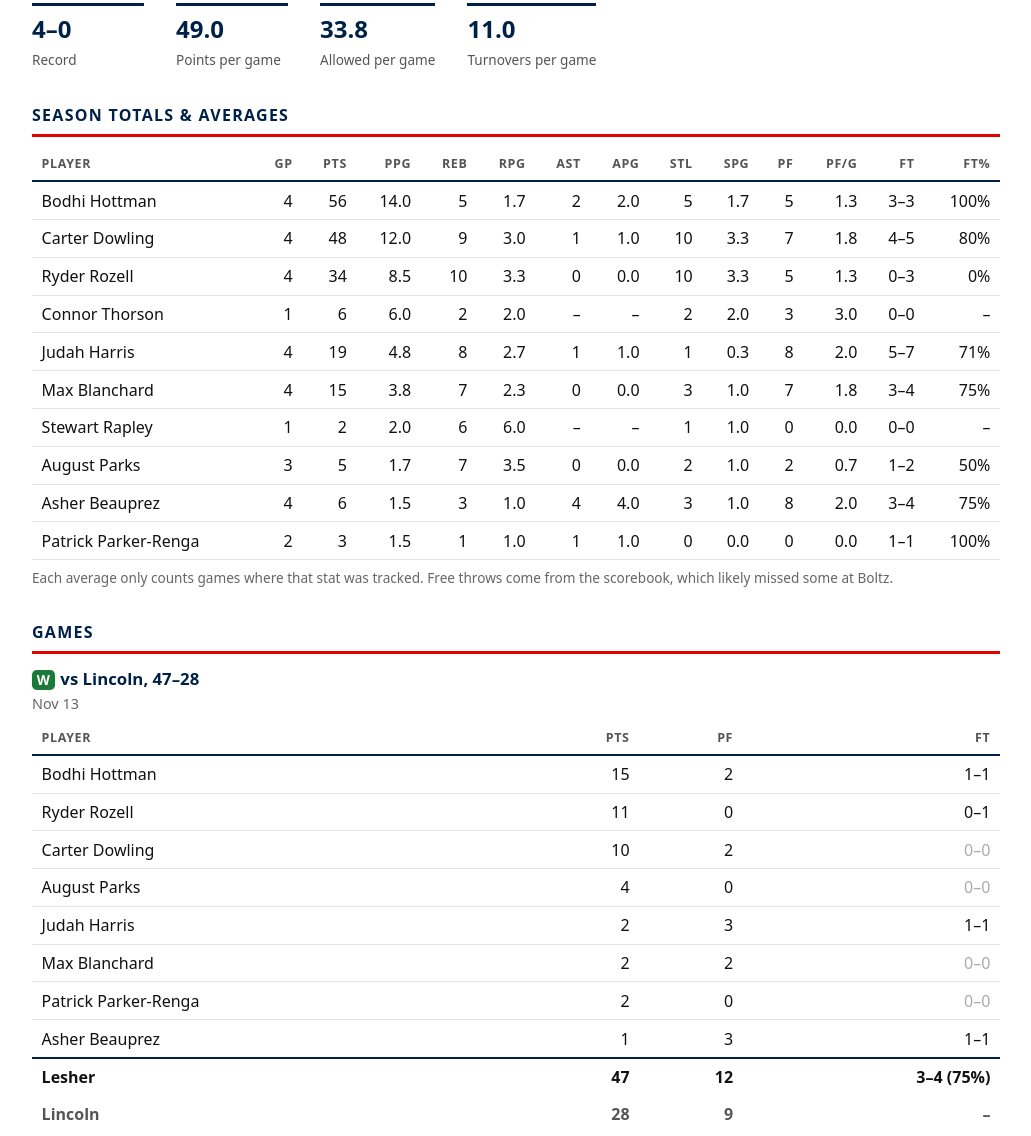
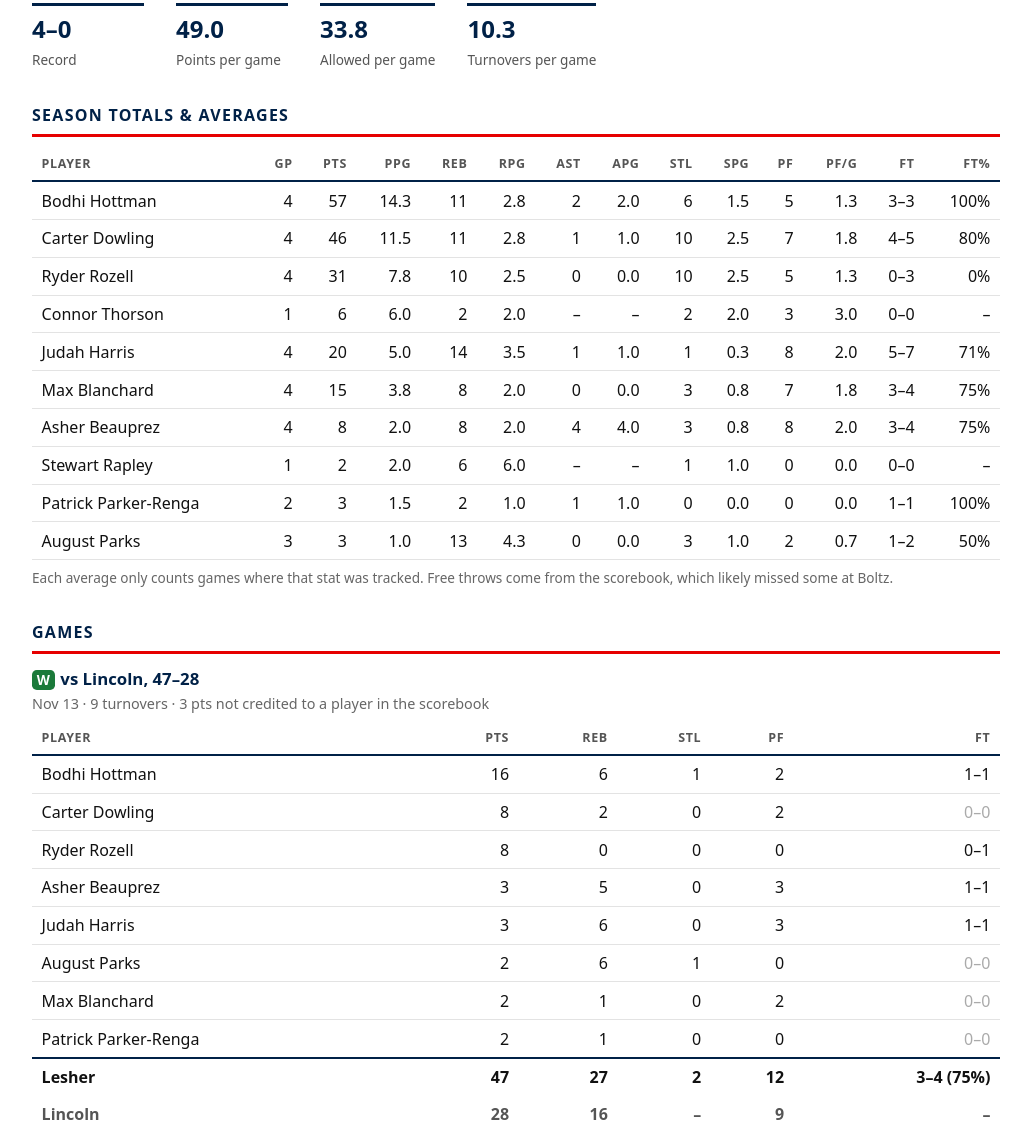
Before and after one commit to itsderek23/lesher, a plain HTML site: page games.html in a window 1280 px wide. Shown: the part 186-1322 px from the top of the page, without its empty margins (124-1155 px from the left). Drawn offline with Linux system fonts and the light colour scheme.

Commit message:
Use the Lincoln stat sheet for V/JV points, rebounds, steals, and turnovers
The sheet's varsity player points total 44 of the 47 final, so 3 are unassigned; JV matches 45.

Co-Authored-By: Claude Opus 5.5 <noreply@anthropic.com>

```diff
--- a/games.html
+++ b/games.html
@@ -60,29 +60,29 @@ thead th[aria-sort="ascending"]::after { content: ' ▲'; }
   // the scorebook, and `ftPartial` marks a game whose scorebook likely missed some free throws.
   const games = [
     {
-      date: '2026-11-13', team: 'V', opp: 'Lincoln', us: 47, them: 28, oppStats: { pf: 9 },
+      date: '2026-11-13', team: 'V', opp: 'Lincoln', us: 47, them: 28, to: 9, unassigned: 3, oppStats: { reb: 16, pf: 9 },
       players: {
-        'Bodhi Hottman': { pts: 15, pf: 2, ft: [1, 1] },
-        'Ryder Rozell': { pts: 11, pf: 0, ft: [0, 1] },
-        'Carter Dowling': { pts: 10, pf: 2, ft: [0, 0] },
-        'August Parks': { pts: 4, pf: 0, ft: [0, 0] },
-        'Max Blanchard': { pts: 2, pf: 2, ft: [0, 0] },
-        'Patrick Parker-Renga': { pts: 2, pf: 0, ft: [0, 0] },
-        'Judah Harris': { pts: 2, pf: 3, ft: [1, 1] },
-        'Asher Beauprez': { pts: 1, pf: 3, ft: [1, 1] },
+        'Bodhi Hottman': { pts: 16, reb: 6, stl: 1, pf: 2, ft: [1, 1] },
+        'Carter Dowling': { pts: 8, reb: 2, stl: 0, pf: 2, ft: [0, 0] },
+        'Ryder Rozell': { pts: 8, reb: 0, stl: 0, pf: 0, ft: [0, 1] },
+        'Judah Harris': { pts: 3, reb: 6, stl: 0, pf: 3, ft: [1, 1] },
+        'Asher Beauprez': { pts: 3, reb: 5, stl: 0, pf: 3, ft: [1, 1] },
+        'August Parks': { pts: 2, reb: 6, stl: 1, pf: 0, ft: [0, 0] },
+        'Max Blanchard': { pts: 2, reb: 1, stl: 0, pf: 2, ft: [0, 0] },
+        'Patrick Parker-Renga': { pts: 2, reb: 1, stl: 0, pf: 0, ft: [0, 0] },
       },
     },
     {
-      date: '2026-11-13', team: 'JV', opp: 'Lincoln', us: 45, them: 7, unassigned: 3, oppStats: { pf: 5 },
+      date: '2026-11-13', team: 'JV', opp: 'Lincoln', us: 45, them: 7, to: 7, oppStats: { reb: 15, pf: 5 },
       players: {
-        'Thomas Langusch': { pts: 12, pf: 3, ft: [0, 0] },
-        'Patrick Parker-Renga': { pts: 7, pf: 1, ft: [1, 1] },
-        'Cole Haynes': { pts: 6, pf: 1, ft: [0, 0] },
-        'Harry Hoban': { pts: 5, pf: 1, ft: [1, 1] },
-        'Hunter Steele-Wannemacher': { pts: 5, pf: 1, ft: [1, 1] },
-        'August Parks': { pts: 4, pf: 0, ft: [0, 0] },
-        'Max Riojas': { pts: 3, pf: 1, ft: [1, 1] },
-        'Miles Patton': { pts: 0, pf: 0, ft: [0, 1] },
+        'Thomas Langusch': { pts: 12, reb: 3, stl: 3, pf: 3, ft: [0, 0] },
+        'Patrick Parker-Renga': { pts: 8, reb: 2, stl: 2, pf: 1, ft: [1, 1] },
+        'Hunter Steele-Wannemacher': { pts: 6, reb: 2, stl: 3, pf: 1, ft: [1, 1] },
+        'Cole Haynes': { pts: 6, reb: 7, stl: 2, pf: 1, ft: [0, 0] },
+        'Harry Hoban': { pts: 5, reb: 10, stl: 1, pf: 1, ft: [1, 1] },
+        'August Parks': { pts: 4, reb: 1, stl: 0, pf: 0, ft: [0, 0] },
+        'Max Riojas': { pts: 4, reb: 3, stl: 3, pf: 1, ft: [1, 1] },
+        'Miles Patton': { pts: 0, reb: 2, stl: 5, pf: 0, ft: [0, 1] },
       },
     },
     {
```
